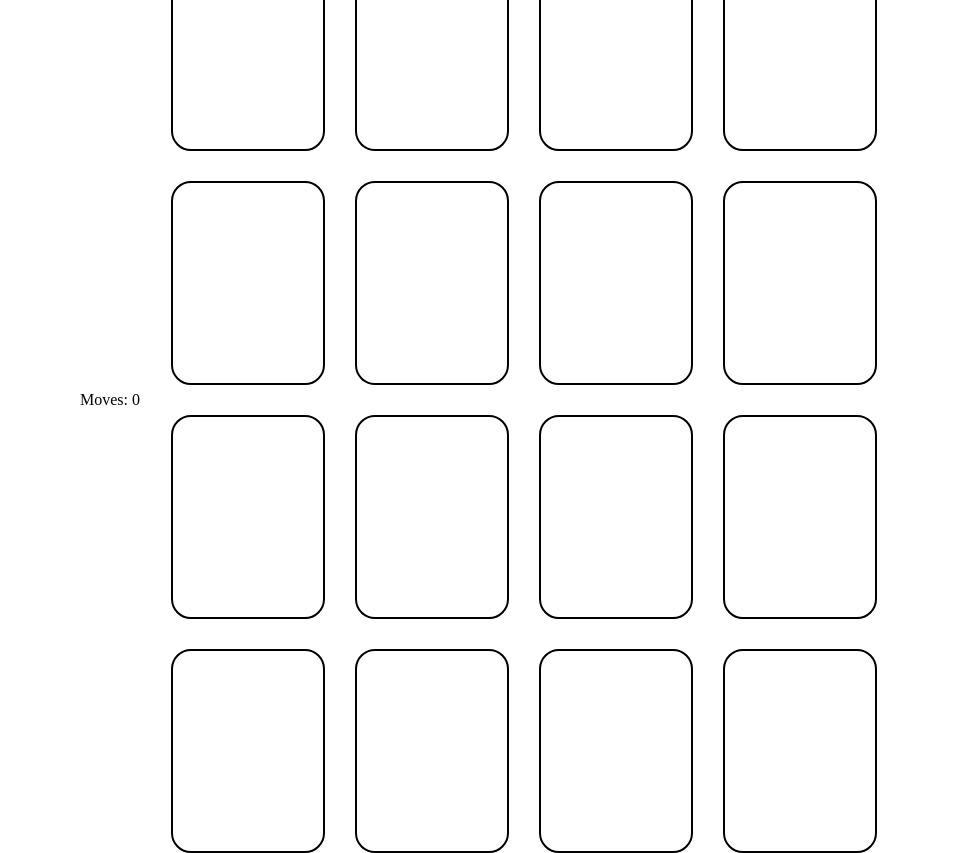
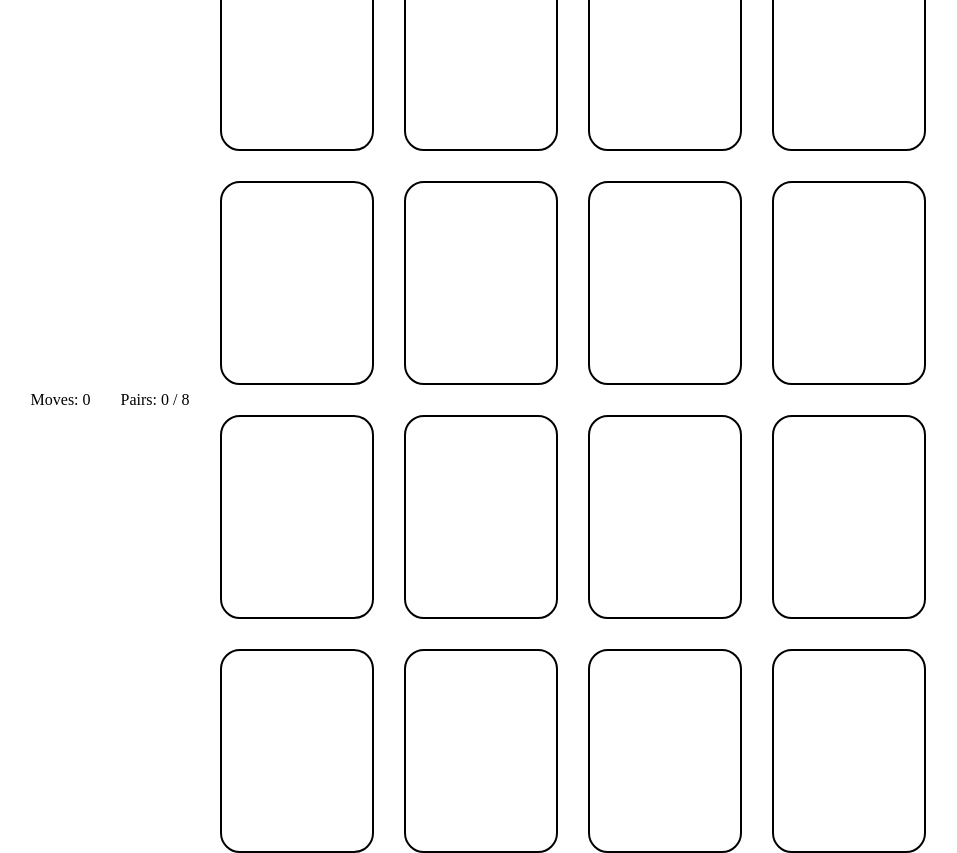
Before and after one commit to DmitryStarchenko/memory-game, a website built with Vite: page index.html in a window 1280 px wide. Shown: the whole page, without its empty margins (146-1103 px from the left). Built offline with nearby package versions, Linux system fonts and the light colour scheme.

Commit message:
feat: open pairs counter added

```diff
--- a/src/app/app.js
+++ b/src/app/app.js
@@ -3,13 +3,27 @@ import "./style.css";
 
 const app = document.querySelector("#app");
 let moves = 0;
+let pairs = 0;
+const countersElement = document.createElement("div");
+countersElement.className = "counters";
 const movesElement = document.createElement("p");
+movesElement.className = "moves";
+const pairsElement = document.createElement("p");
+pairsElement.className = "pairs";
 
-movesElement.className = "moves";
+const updateCounters = () => {
+  movesElement.textContent = `Moves: ${moves}`;
+  pairsElement.textContent = `Pairs: ${pairs} / 8`;
+};
 
 const updateMoves = () => {
   moves += 1;
-  movesElement.textContent = `Moves: ${moves}`;
+  updateCounters();
+};
+
+const updatePairs = () => {
+  pairs += 1;
+  updateCounters();
 };
 
 const showWinScreen = () => {
@@ -35,9 +49,11 @@ const showWinScreen = () => {
 
 const createGame = () => {
   moves = 0;
-  movesElement.textContent = "Moves: 0";
-  const cardsElement = cards(updateMoves, showWinScreen);
-  app.replaceChildren(movesElement, cardsElement);
+  pairs = 0;
+  updateCounters();
+  const cardsElement = cards(updateMoves, updatePairs, showWinScreen);
+  countersElement.append(movesElement, pairsElement);
+  app.replaceChildren(countersElement, cardsElement);
 };
 
 createGame();
--- a/src/app/style.css
+++ b/src/app/style.css
@@ -43,3 +43,12 @@ body {
   background: black;
   color: white;
 }
+
+.counters {
+  display: flex;
+  gap: 30px;
+}
+
+.counters p {
+  margin: 0;
+}
--- a/src/widgets/cards.js
+++ b/src/widgets/cards.js
@@ -16,7 +16,7 @@ const shuffle = (array) => {
   return shuffledArray;
 };
 
-const cards = (onMove, onWin) => {
+const cards = (onMove, onPair, onWin) => {
   const cardsElement = createElement("div", "cards");
   let openedCards = [];
   let matchedPairs = 0;
@@ -45,6 +45,7 @@ const cards = (onMove, onWin) => {
       firstCard.classList.add("card--matched");
       secondCard.classList.add("card--matched");
       matchedPairs += 1;
+      onPair();
       openedCards = [];
       if (matchedPairs === numberCards.length) {
         onWin();
```
